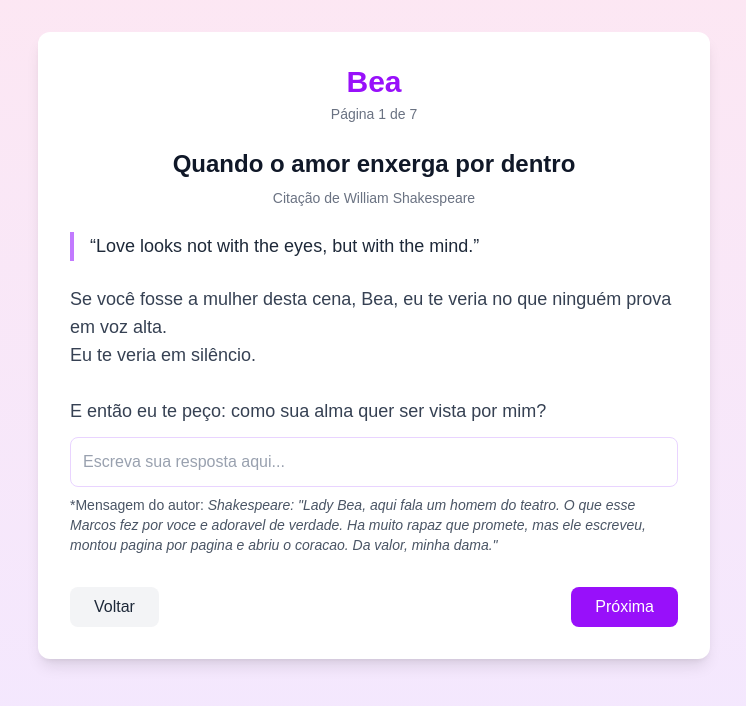
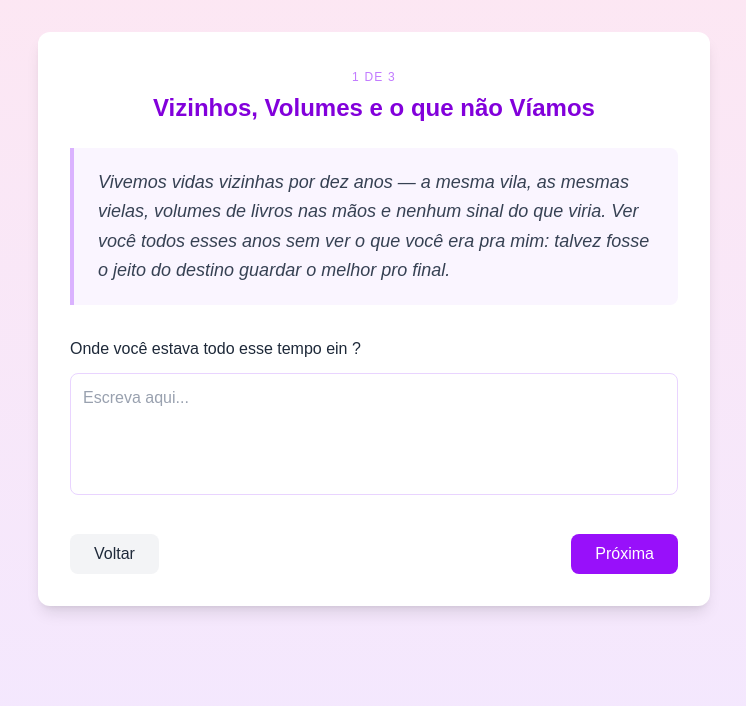
Before and after one commit to MarcosFlavioGS/love-app, a Next.js app: page /questions/0 in a window 1280 px wide. Shown: the top 706 px of the page, without its empty margins (266-1012 px from the left). Built offline with nearby package versions, Linux system fonts and the light colour scheme.

Commit message:
refact to valentines day

```diff
--- a/app/api/submit/route.ts
+++ b/app/api/submit/route.ts
@@ -36,7 +36,7 @@ export async function POST(request: Request) {
         await resend.emails.send({
           from: 'onboarding@resend.dev',
           to: process.env.NOTIFICATION_EMAIL,
-          subject: `Nova mensagem da Bea!`,
+          subject: `Dia dos Namorados — mensagem da Bea 💜`,
           html: `
             <h1>Nova resposta do seu app !</h1>
             <h2>Mensagem</h2>
--- a/app/love-data.ts
+++ b/app/love-data.ts
@@ -6,46 +6,30 @@ export type LoveGirl = {
   name: string
 }
 
-export type LoveQuoteBlock = {
-  author: string
-  // Keep it short; this is displayed as a highlighted excerpt.
-  text: string
+export type LoveStorySection = {
+  id: string
+  pageTitle: string
+  declaration: string
+  question: string
 }
 
-export type LoveQuestion = {
-  id: string
-  prompt: string
-  // Optional "author voice" message shown under each prompt.
-  exampleAnswer?: string
-}
-
-export type LoveStorySection = {
-  id: string
-  kind: 'quote' | 'poem'
-  pageTitle: string
-  quote: LoveQuoteBlock
-  questions: LoveQuestion[]
-}
-
-export type LoveFinalPage = {
+export type LoveCelebrationPage = {
   title: string
   message: string
-  acceptLabel: string
-  declineLabel: string
+  ctaLabel: string
 }
 
 export type LoveHomeIntro = {
-  /** How long the first page stays visible before redirect (milliseconds). Example: 4000 = 4 seconds */
+  /** How long the first page stays visible before redirect (milliseconds). */
   redirectDelayMs: number
 }
 
 export type LoveSite = {
   user: LoveUser
   bea: LoveGirl
-  /** Opening screen timing before `/questions/0` */
   homeIntro: LoveHomeIntro
   story: LoveStorySection[]
-  final: LoveFinalPage
+  celebration: LoveCelebrationPage
 }
 
 export const LOVE_STORAGE_KEY = 'love_site.answers'
@@ -80,7 +64,6 @@ export function clearStoredAnswers() {
 
 export const loveSite = {
   user: {
-    // TODO: edit your name here (single source of truth)
     name: 'Marcos'
   },
   bea: {
@@ -91,122 +74,27 @@ export const loveSite = {
   },
   story: [
     {
-      id: 'midsummer-love-looks',
-      kind: 'quote',
-      pageTitle: 'Quando o amor enxerga por dentro',
-      quote: {
-        author: 'William Shakespeare',
-        text: 'Love looks not with the eyes, but with the mind.'
-      },
-      questions: [
-        {
-          id: 'q1',
-          prompt: `Se você fosse a mulher desta cena, Bea, eu te veria no que ninguém prova em voz alta.\nEu te veria em silêncio.\n\nE então eu te peço: como sua alma quer ser vista por mim?`,
-          exampleAnswer: `Shakespeare: "Lady Bea, aqui fala um homem do teatro. O que esse Marcos fez por voce e adoravel de verdade. Ha muito rapaz que promete, mas ele escreveu, montou pagina por pagina e abriu o coracao. Da valor, minha dama."`
-        }
-      ]
+      id: 'vizinhos',
+      pageTitle: 'Vizinhos, Volumes e o que não Víamos',
+      declaration: `Vivemos vidas vizinhas por dez anos — a mesma vila, as mesmas vielas, volumes de livros nas mãos e nenhum sinal do que viria. Ver você todos esses anos sem ver o que você era pra mim: talvez fosse o jeito do destino guardar o melhor pro final.`,
+      question: 'Onde você estava todo esse tempo ein ?'
     },
     {
-      id: 'romeo-sweet-sorrow',
-      kind: 'quote',
-      pageTitle: 'Despedida que vira promessa',
-      quote: {
-        author: 'William Shakespeare',
-        text: 'Parting is such sweet sorrow.'
-      },
-      questions: [
-        {
-          id: 'q2',
-          prompt: `Na hora de se despedir, a saudade não é fim - é prenúncio.\nA distância vira ponte quando eu lembro do seu "sim" antes mesmo de te ver.\n\nAgora me diga: Que mensagem curta você deixaria pra mim na despedida, pra virar encontro?`,
-          exampleAnswer: `Shakespeare, de novo e agora surpreso: "Meu Deus do palco... ele fez MAIS uma cena so pra voce? Bea, isso nao e jogo, isso e amor com esforco real. Eu, William, declaro: o rapaz ta apaixonado mesmo. Aceita esse homem."`
-        }
-      ]
+      id: 'comum',
+      pageTitle: 'Comum, Compatível, Casal',
+      declaration: `Cada coisa que descobrimos em comum chegava como um susto — os mesmos gostos, os mesmos silêncios confortáveis, as mesmas causas. Coincidir tanto assusta, mas também consola: quando duas pessoas cabem assim dentro de um ao outro, não é acidente. É confirmação'.`,
+      question: 'Qual coincidência nossa ainda te surpreende?'
     },
     {
-      id: 'shakespeare-true-minds',
-      kind: 'quote',
-      pageTitle: 'Amor de verdade, sem encenação',
-      quote: {
-        author: 'William Shakespeare',
-        text: 'Let me not to the marriage of true minds admit impediments.'
-      },
-      questions: [
-        {
-          id: 'q3',
-          prompt: `E se tudo o que tenta atrapalhar fosse só barulho lá fora?\nDentro de você, o amor continua pedindo verdade.\n\nQual valor seu coração não abre mão quando ama?`,
-          exampleAnswer: `Shakespeare, com a mao no peito: "Se o amor verdadeiro pede atitude, esse Marcos entregou atitude em cada pagina. Bea, valoriza esse gesto raro. Nao aparece todo dia um homem que ama com criatividade e coragem."`
-        }
-      ]
-    },
-    {
-      id: 'byron-she-walks-in-beauty',
-      kind: 'poem',
-      pageTitle: 'Beleza que não é só imagem',
-      quote: {
-        author: 'Lord Byron',
-        text: 'She walks in beauty, like the night'
-      },
-      questions: [
-        {
-          id: 'q4',
-          prompt: `Imagine que você caminha como nessa poesia.\nHá uma luz sua que não depende do olhar de ninguém.\nEla aparece nos detalhes: no jeito de tratar, no tempo que você oferece.\n\nQual é a luz que mais mora em você?`,
-          exampleAnswer: `Lord Byron: "My lady Bea, eu conheco charme quando vejo. E o Marcos teve um charme rarissimo: dedicacao. O homem virou poeta digital por voce. Se isso nao merece um 'sim', eu devolvo meu titulo de lorde."`
-        }
-      ]
-    },
-    {
-      id: 'browning-count-ways',
-      kind: 'poem',
-      pageTitle: 'Amor que sabe "contar"',
-      quote: {
-        author: 'Elizabeth Barrett Browning',
-        text: 'How do I love thee? Let me count the ways.'
-      },
-      questions: [
-        {
-          id: 'q5',
-          prompt: `Vamos contar do seu jeito.\nEm vez de promessas, você deixa marcas.\n\nEscreva 3 formas específicas de você amar`,
-          exampleAnswer: `Elizabeth Barrett Browning: "Querida Bea, quando um homem ama de verdade, ele demonstra nos detalhes. Esse projeto inteiro grita carinho e intencao. Eu, Elizabeth, digo com toda poesia: considere seriamente aceitar esse namorado."`
-        }
-      ]
-    },
-    {
-      id: 'donne-batter-my-heart',
-      kind: 'quote',
-      pageTitle: 'Coragem de recomeçar',
-      quote: {
-        author: 'John Donne',
-        text: 'Batter my heart, three-person’d God;'
-      },
-      questions: [
-        {
-          id: 'q6',
-          prompt: `Se o seu coração precisasse de coragem (e não de desculpas), ele não negociaria - ele chamaria.\nEle diria: "vem, deixa eu te mostrar o que eu sinto."\n\nQual é a primeira ação que você tomaria, se tivesse certeza?`,
-          exampleAnswer: `John Donne: "Bea, sem rodeio: isso que o Marcos fez e ato de amor. Nao e frase pronta; e coragem posta em pratica. Se o coracao pede verdade, aqui esta. Da essa chance ao rapaz."`
-        }
-      ]
-    },
-    {
-      id: 'blake-tyger-burning-bright',
-      kind: 'poem',
-      pageTitle: 'Brilho que nao apaga',
-      quote: {
-        author: 'William Blake',
-        text: 'Tyger Tyger, burning bright'
-      },
-      questions: [
-        {
-          id: 'q7',
-          prompt: `Tigre de fogo, luz na escuridao.\nAs vezes o amor arde sem pedir licenca - e mesmo assim e bonito.\n\nO que em voce "queima" de um jeito bom quando voce pensa em amar de verdade?`,
-          exampleAnswer: `William Blake (olhos brilhando): "Bea, eu escrevi sobre um tigre que arde na floresta da noite. Esse Marcos arde por voce com o mesmo brilho - intensidade, nao pose. Da valor ao rapaz."`
-        }
-      ]
+      id: 'melhor',
+      pageTitle: 'O Melhor que Me Aconteceu',
+      declaration: `Não planejei. Não suspeitei. Mas de repente a melhor parte da minha vide é você — e o que mais me encanta é que a gente não precisou de distância pra se encontrar. Você sempre esteve aqui. Eu é que precisei abrir os olhos.`,
+      question: 'Como se sente sendo o amor da minha vida ?'
     }
   ],
-  final: {
-    title: 'Bea... aceita ser minha namorada?',
-    message: `Depois de imaginar você como a mulher das histórias e poemas, eu só cheguei a uma conclusão: eu quero cuidar de você de verdade. Quer ser minha namorada, Bea?`,
-    acceptLabel: 'Sim, eu quero !!',
-    declineLabel: 'Com certeza !!'
+  celebration: {
+    title: 'Feliz Dia dos Namorados, Meu amor 💜',
+    message: 'Obrigado por ser tudo isso. Obrigado por ser a gente.',
+    ctaLabel: 'Me mande alguma mensagem pra eu poder receber mais uma mensagem sua e melhorar o dia.'
   }
 } satisfies LoveSite
--- a/app/questions/[index]/page.tsx
+++ b/app/questions/[index]/page.tsx
@@ -15,47 +15,36 @@ export default function QuestionByIndexPage() {
 
   const section = storyIndex >= 0 ? loveSite.story[storyIndex] : undefined
 
-  const [values, setValues] = useState<Record<string, string>>({})
+  const [value, setValue] = useState('')
   const [error, setError] = useState<string | null>(null)
-  const questions = section?.questions ?? []
 
   useEffect(() => {
-    // Load previous answers so going forward/back feels natural.
     const stored: LoveStoredAnswer[] = loadStoredAnswers()
-    const map: Record<string, string> = {}
-    for (const a of stored) map[a.questionId] = a.answer
-    setValues(map)
-  }, [])
+    const existing = stored.find((a) => a.questionId === section?.id)
+    setValue(existing?.answer ?? '')
+  }, [section?.id])
 
   useEffect(() => {
-    if (!section) {
+    if (storyIndex !== -1 && !section) {
       router.replace('/questions/0')
     }
-  }, [router, section])
+  }, [router, section, storyIndex])
 
-  const progressText =
-    section ? `Página ${storyIndex + 1} de ${loveSite.story.length}` : 'Carregando...'
+  const isLast = storyIndex >= loveSite.story.length - 1
 
   const handleNext = () => {
     if (!section) return
-    setError(null)
-
-    const missing = questions.filter((q) => !values[q.id]?.trim()).map((q) => q.id)
-    if (missing.length > 0) {
-      setError('Por favor, responda todas as perguntas desta página.')
+    if (!value.trim()) {
+      setError('Escreva algo antes de continuar 💜')
       return
     }
+    setError(null)
 
     const stored = loadStoredAnswers()
     const byId = new Map<string, LoveStoredAnswer>(stored.map((a) => [a.questionId, a]))
-
-    for (const q of questions) {
-      byId.set(q.id, { questionId: q.id, answer: values[q.id].trim() })
-    }
-
+    byId.set(section.id, { questionId: section.id, answer: value.trim() })
     saveStoredAnswers(Array.from(byId.values()))
 
-    const isLast = storyIndex >= loveSite.story.length - 1
     if (isLast) {
       router.push('/girlfriend')
     } else {
@@ -64,70 +53,56 @@ export default function QuestionByIndexPage() {
   }
 
   return (
-    <div className="min-h-screen bg-gradient-to-b from-pink-100 to-purple-100 p-8">
-      <div className="max-w-2xl mx-auto bg-white rounded-xl shadow-lg p-8">
-        <div className="mb-6 text-center">
-          <h1 className="text-3xl font-bold text-purple-600">{loveSite.bea.name}</h1>
-          <p className="text-sm text-gray-500 mt-1">{progressText}</p>
+    <div className='min-h-screen bg-gradient-to-b from-pink-100 to-purple-100 p-8'>
+      <div className='max-w-2xl mx-auto bg-white rounded-xl shadow-lg p-8'>
+
+        <div className='mb-6 text-center'>
+          <span className='text-xs text-purple-400 tracking-widest uppercase'>
+            {section ? `${storyIndex + 1} de ${loveSite.story.length}` : ''}
+          </span>
+          <h2 className='text-2xl font-bold text-purple-700 mt-1'>{section?.pageTitle}</h2>
         </div>
 
-        {!section ? (
-          <div className="text-center text-gray-600">Carregando...</div>
-        ) : (
-          <>
-            <div className="mb-6 text-center">
-              <h2 className="text-2xl font-semibold text-gray-900 mb-2">{section.pageTitle}</h2>
-              <p className="text-sm text-gray-500">
-                {section.kind === 'poem' ? 'Poema' : 'Citação'} de {section.quote.author}
+        <div className='bg-purple-50 border-l-4 border-purple-300 rounded-r-lg px-6 py-5 mb-8'>
+          <p className='text-gray-700 text-lg leading-relaxed italic whitespace-pre-line'>
+            {section?.declaration}
           </p>
         </div>
 
-            <blockquote className="border-l-4 border-purple-400 pl-4 mb-6">
-              <p className="text-lg text-gray-800 leading-relaxed">“{section.quote.text}”</p>
-            </blockquote>
-
-            <div className="space-y-6">
-              {questions.map((q) => (
-                <div key={q.id}>
-                  <p className="text-lg text-gray-700 mb-3 whitespace-pre-line">{q.prompt}</p>
-                  <input
-                    value={values[q.id] ?? ''}
-                    onChange={(e) => setValues((prev) => ({ ...prev, [q.id]: e.target.value }))}
-                    type="text"
-                    className="w-full p-3 border border-purple-200 rounded-lg focus:outline-none focus:ring-2 focus:ring-purple-500 text-gray-900 placeholder-gray-400"
-                    placeholder="Escreva sua resposta aqui..."
+        <div>
+          <p className='text-gray-800 font-medium mb-3'>{section?.question}</p>
+          <textarea
+            value={value}
+            onChange={(e) => {
+              setValue(e.target.value)
+              if (error) setError(null)
+            }}
+            rows={4}
+            className='w-full p-3 border border-purple-200 rounded-lg focus:outline-none focus:ring-2 focus:ring-purple-500 text-gray-900 placeholder-gray-400 resize-none'
+            placeholder='Escreva aqui...'
           />
-                  {q.exampleAnswer ? (
-                    <p className="text-sm text-gray-600 mt-2">
-                      *Mensagem do autor: <span className="italic">{q.exampleAnswer}</span>
-                    </p>
-                  ) : null}
-                </div>
-              ))}
+          {error && <p className='text-red-500 text-sm mt-1'>{error}</p>}
         </div>
 
-            {error ? <p className="text-red-600 text-sm mt-4 text-center">{error}</p> : null}
-
-            <div className="flex justify-between items-center mt-8">
+        <div className='flex justify-between items-center mt-8'>
           <button
             onClick={() => {
               if (storyIndex <= 0) router.replace('/questions/0')
               else router.replace(`/questions/${storyIndex - 1}`)
             }}
-                className="bg-gray-100 text-gray-800 px-6 py-2 rounded-lg hover:bg-gray-200 transition-colors"
+            className='bg-gray-100 text-gray-800 px-6 py-2 rounded-lg hover:bg-gray-200 transition-colors'
           >
             Voltar
           </button>
 
           <button
             onClick={handleNext}
-                className="bg-purple-600 text-white px-6 py-2 rounded-lg hover:bg-purple-700 transition-colors"
+            className='bg-purple-600 text-white px-6 py-2 rounded-lg hover:bg-purple-700 transition-colors'
           >
-                {storyIndex >= loveSite.story.length - 1 ? 'Ir para o final' : 'Próxima'}
+            {isLast ? 'Finalizar' : 'Próxima'}
           </button>
         </div>
-          </>
-        )}
+
       </div>
     </div>
   )
```
Also changed, not shown: app/contact/page.tsx (+43 -58 lines), app/girlfriend/page.tsx (+27 -40 lines), app/page.tsx (+15 -5 lines), tsconfig.json (+19 -5 lines), public/casal.jpg (added), 1 other file (tests, documents, lock files or other folders). Lines whose indentation alone changed are shown as unchanged.
